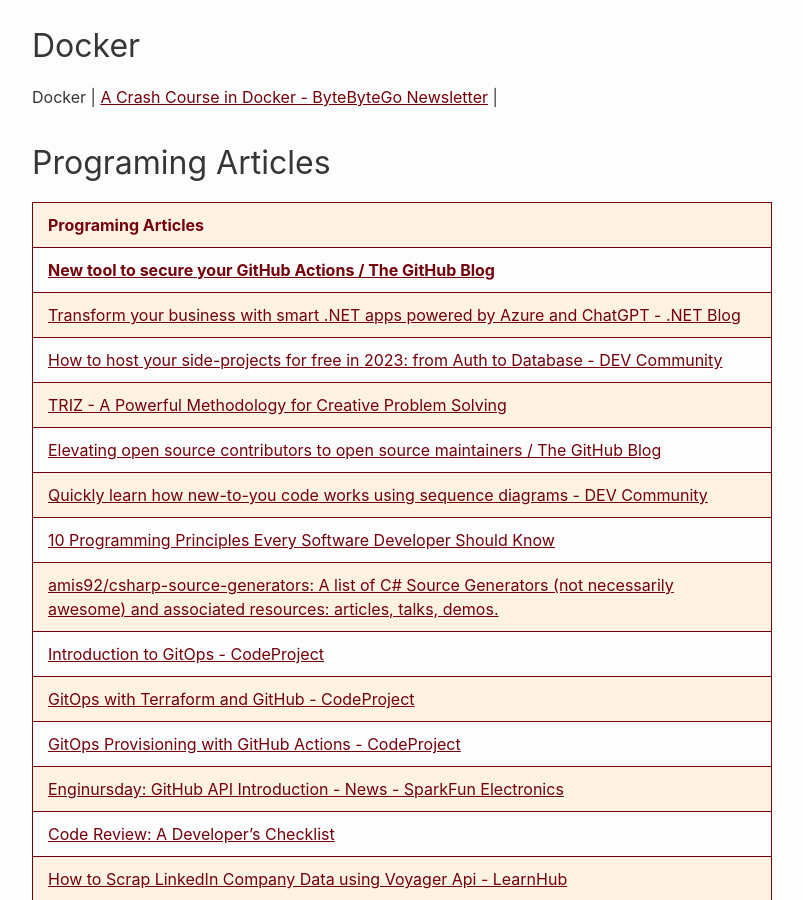
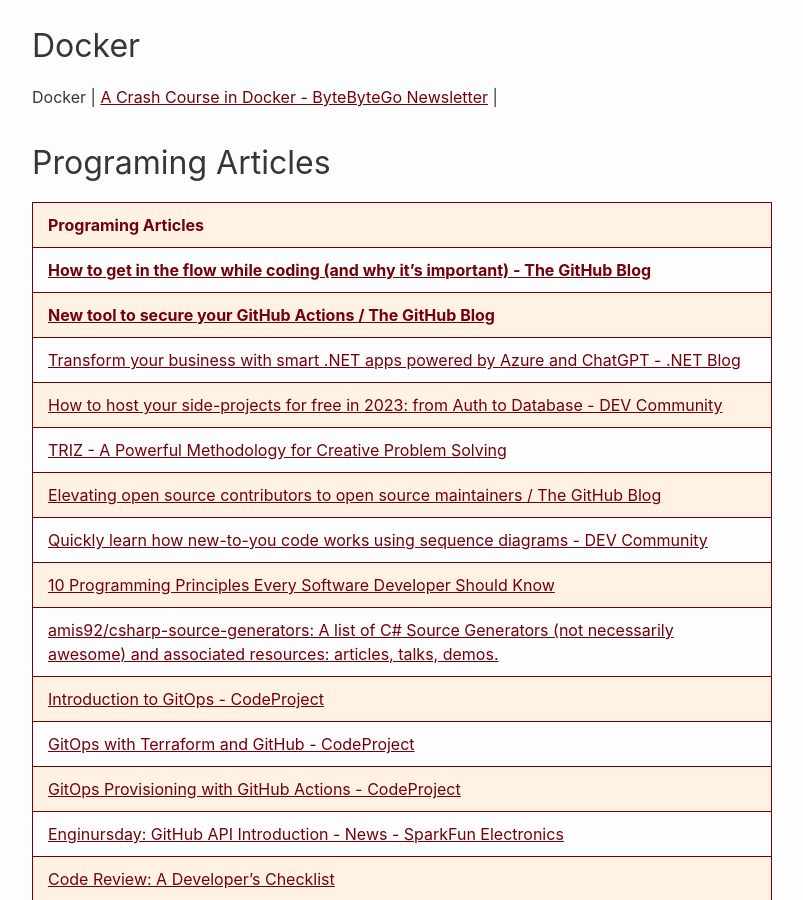
Before and after one commit to RalphHightower/RalphHightower, a Jekyll site: the page built from Computing/ProgrammingArticles.md, in a window 1280 px wide and 900 px high, scrolled down 3700 px. Shown: the whole window, without its empty margins (238-1041 px from the left). Built offline with Jekyll 4.4.1, drawn with Linux system fonts in a browser that asks for light colours; our own code applies the rules of GitHub Pages for plain Markdown files.

Commit message:
[docs](doc): ProgrammingArticles(In the Flow/Zone)

```diff
--- a/Computing/ProgrammingArticles.md
+++ b/Computing/ProgrammingArticles.md
@@ -65,6 +65,7 @@ Docker
 
 | Programing Articles |
 |---|
+| **[How to get in the flow while coding (and why it’s important) - The GitHub Blog](https://github.blog/2024-01-22-how-to-get-in-the-flow-while-coding-and-why-its-important/ )** |
 | **[New tool to secure your GitHub Actions / The GitHub Blog](https://github.blog/2023-06-26-new-tool-to-secure-your-github-actions/ )** |
 | [Transform your business with smart .NET apps powered by Azure and ChatGPT - .NET Blog](https://devblogs.microsoft.com/dotnet/transform-business-smart-dotnet-apps-azure-chatgpt/ ) |
 | [How to host your side-projects for free in 2023: from Auth to Database - DEV Community](https://livecycle.io/blogs/free-hosting-2023/ ) |
```
